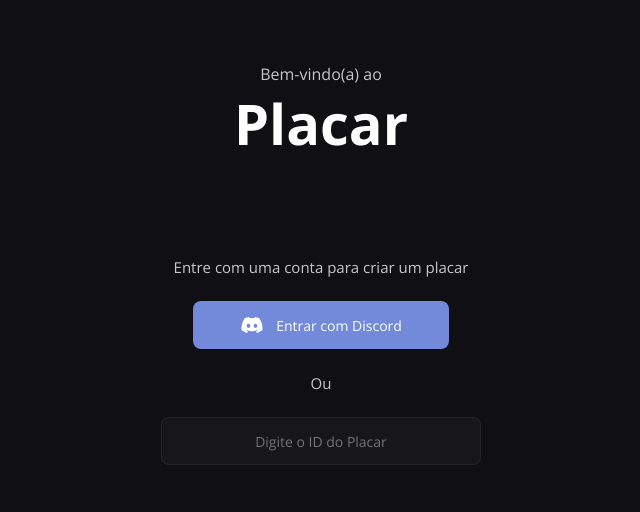
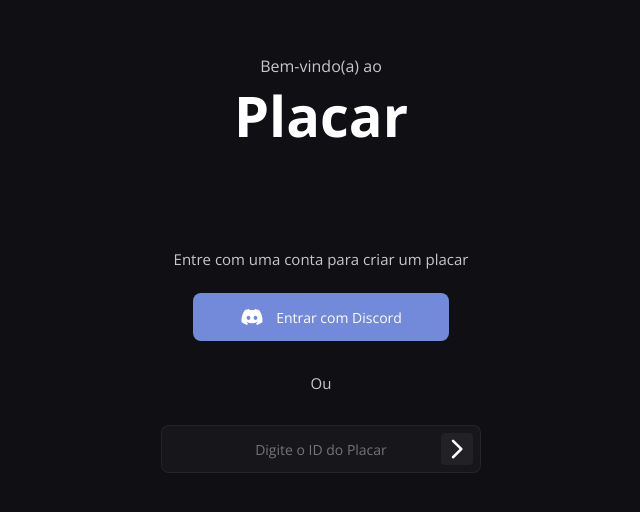
Before and after one commit to P0sseid0n/Placar, a Nuxt app: page / in a window 1280 px wide. Shown: the part 136-648 px from the top of the page, without its empty margins (319-959 px from the left). Built offline with nearby package versions, Linux system fonts and the light colour scheme; no server answers.

Commit message:
Diminui tamanho do id & Adiciona estilização do campo id em /

```diff
--- a/components/ListPage.vue
+++ b/components/ListPage.vue
@@ -15,6 +15,10 @@
 const placares = await placarStore.getAllPlacar()
 
 const createPlacarModal = ref(false)
+
+useHead({
+   title: 'Placar',
+})
 
 </script>
 
@@ -198,8 +202,9 @@
    font-size: 24px;
 
    span {
-      font-size: 13px;
-      font-weight: 400;
+      font-size: 14px;
+      font-weight: 500;
+      padding-bottom: 2px;
    }
 }
 </style>
--- a/components/LoginPage.vue
+++ b/components/LoginPage.vue
@@ -1,13 +1,15 @@
 <script setup lang="ts">
 import DiscordIcon from './icons/DiscordIcon.vue'
 import LoadingIcon from './icons/LoadingIcon.vue';
+import ArrowRightIcon from './icons/ArrowRightIcon.vue';
 import { useUserStore } from '../stores/user';
 
 useHead({
-   title: 'Placar',
+   title: 'Placar | Login',
 })
 
 const userStore = useUserStore()
+const router = useRouter()
 
 const id = ref('')
 
@@ -16,22 +18,37 @@
 })
 
 watch(id, () => {
-   id.value = id.value.toUpperCase()
+   if (id.value === '') return
+
+   id.value = id.value.replace(/[^a-zA-Z0-9]/g, '').toLowerCase()
+
+
+   if (!id.value.startsWith('#')) id.value = '#' + id.value
 })
+
+function goToPlacar() {
+   const routeId = id.value.slice(1).trim().toLowerCase()
+
+   console.log('Login -> goToPlacar -> routeId', routeId, routeId.length)
+   if (routeId.length < 6) return
+
+   router.push('/' + routeId)
+}
+
 </script>
 
 <template>
    <div id="Login">
-      <h3>
+      <h2>
          Bem-vindo(a) ao
-      </h3>
+      </h2>
       <h1>
          Placar
       </h1>
 
       <LoadingIcon v-if="userStore.loading" />
       <template v-else>
-         <h4>Entre com uma conta para criar um placar</h4>
+         <h3>Entre com uma conta para criar um placar</h3>
          <div id="SocialLogin">
             <button id="DiscordSignIn" @click="userStore.signIn">
                <DiscordIcon />
@@ -42,7 +59,11 @@
          </div>
          <h4>Ou</h4>
          <div id="Visitor">
-            <input class="ContainerCard" type="text" placeholder="Digite o ID do Placar" v-model="id" maxlength="7" />
+            <input class="ContainerCard" type="text" placeholder="Digite o ID do Placar" v-model="id" maxlength="7"
+               @keypress.enter="goToPlacar" />
+            <button @click="goToPlacar">
+               <ArrowRightIcon />
+            </button>
          </div>
       </template>
 
@@ -66,25 +87,28 @@
    margin-bottom: 96px;
 }
 
-h3 {
+h2 {
    font-size: 16px;
    font-weight: 400;
 
    color: rgb(200, 200, 200);
 }
 
+h3,
 h4 {
    font-size: 15px;
    color: rgb(200, 200, 200);
 
    font-weight: 400;
-   margin-bottom: 24px;
+}
+
+h4 {
+   margin: 32px;
 }
 
 #SocialLogin {
-   margin-bottom: 24px;
-
    button {
+      margin-top: 24px;
       border: none;
       outline: none;
 
@@ -110,6 +134,12 @@
    }
 }
 
+#Visitor {
+   position: relative;
+   display: flex;
+   align-items: center;
+   justify-content: center;
+
    input {
       width: 320px;
       height: 48px;
@@ -121,5 +151,32 @@
       font-size: 14px;
       color: white;
       text-align: center;
+      vertical-align: middle;
+
+   }
+
+   button {
+      display: flex;
+      align-items: center;
+      justify-content: center;
+
+      position: absolute;
+      right: 8px;
+
+      border: none;
+      outline: none;
+      background: rgba(255, 255, 255, 0.05);
+      padding: 4px;
+
+      cursor: pointer;
+
+      color: white;
+      font-size: 24px;
+      border-radius: 4px;
+      // display: flex;
+      // align-items: center;
+      // justify-content: center;
+
+   }
 }
 </style>
--- a/stores/placar.ts
+++ b/stores/placar.ts
@@ -8,8 +8,8 @@
 	const client = useSupabaseClient<Database>()
 
 	async function createPlacar(payload: { score: number; teamA: string; teamB: string }) {
-		const alphabet = '0123456789ABCDEFGHIJKLMNOPQRSTUVWXYZ'
-		const nanoid = customAlphabet(alphabet, 10)
+		const alphabet = '0123456789abcdefghijklmnopqrstuvwxyz'
+		const nanoid = customAlphabet(alphabet, 6)
 		const id = nanoid()
 
 		if (!user.value) throw new Error('Usuário não logado')
```
Lines whose indentation alone changed are shown as unchanged.
